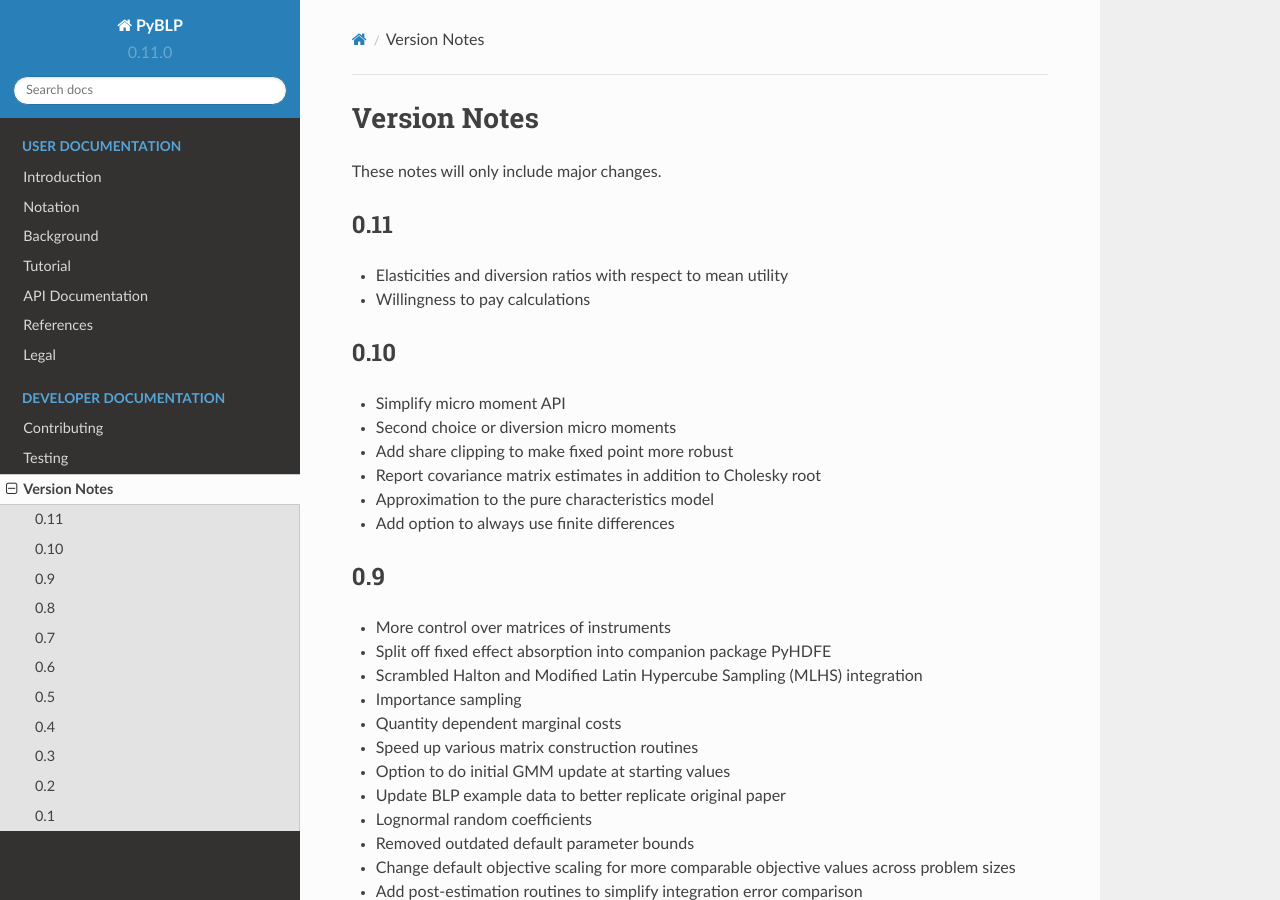
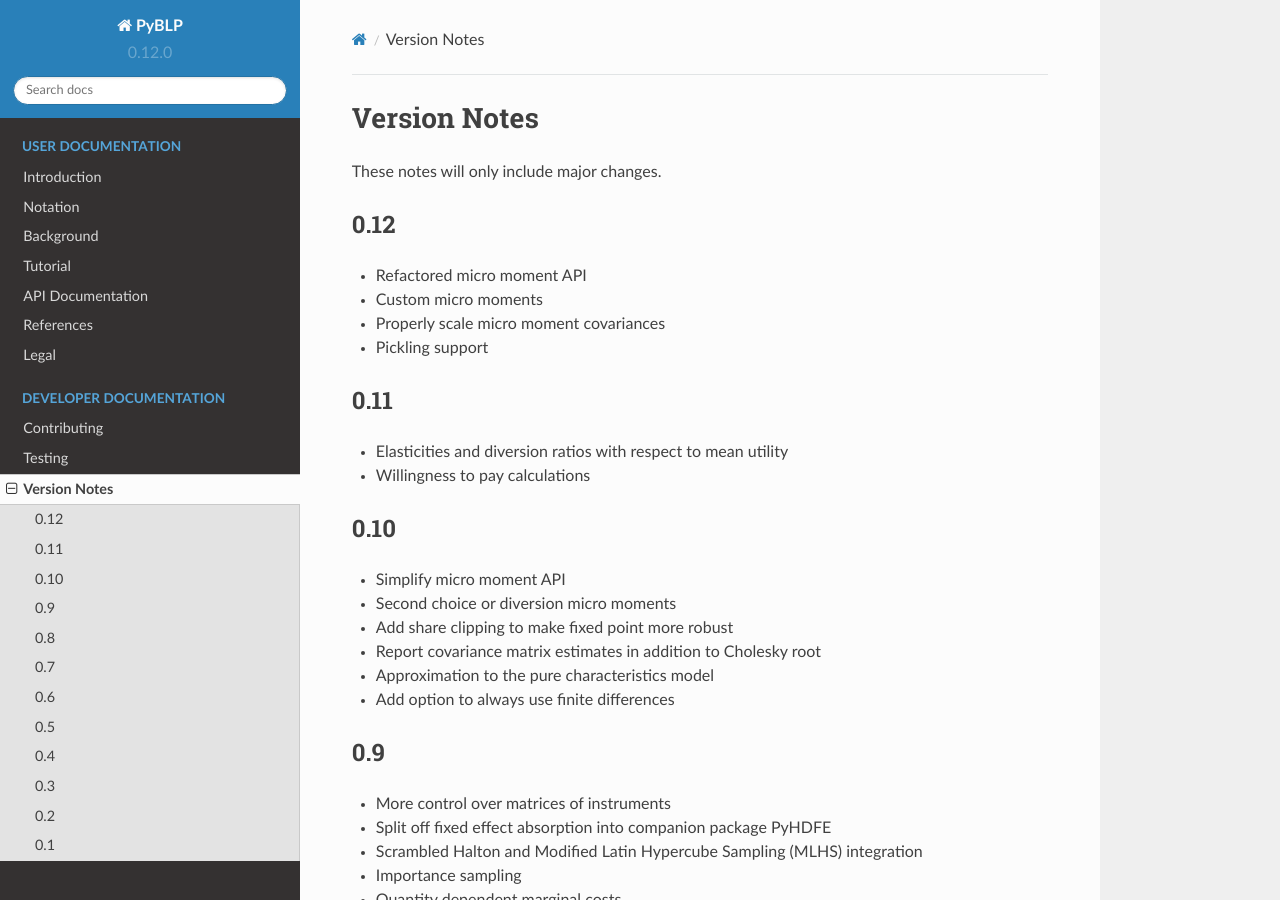
Before and after one commit to jeffgortmaker/pyblp, a Sphinx documentation site: the page built from docs/versions.rst, in a window 1280 px wide and 900 px high. Built offline with Sphinx 7.4.7 and the Read the Docs theme 2.0.0, drawn with Linux system fonts in a browser that asks for light colours.

Commit message:
REL: version bump

```diff
--- a/docs/versions.rst
+++ b/docs/versions.rst
@@ -2,6 +2,15 @@
 =============
 
 These notes will only include major changes.
+
+
+0.12
+----
+
+- Refactored micro moment API
+- Custom micro moments
+- Properly scale micro moment covariances
+- Pickling support
 
 
 0.11
--- a/pyblp/version.py
+++ b/pyblp/version.py
@@ -1,3 +1,3 @@
 """Current package version."""
 
-__version__ = '0.11.0'
+__version__ = '0.12.0'
```
Also changed, not shown: docs/notebooks/api/build_blp_instruments.ipynb, docs/notebooks/api/build_differentiation_instruments.ipynb, docs/notebooks/api/build_id_data.ipynb, docs/notebooks/api/build_integration.ipynb, docs/notebooks/api/build_matrix.ipynb, docs/notebooks/api/build_ownership.ipynb, docs/notebooks/api/data.ipynb, docs/notebooks/api/data_to_dict.ipynb, docs/notebooks/api/formulation.ipynb, docs/notebooks/api/integration.ipynb, docs/notebooks/api/iteration.ipynb, docs/notebooks/api/optimization.ipynb, docs/notebooks/api/parallel.ipynb, docs/notebooks/tutorial/blp.ipynb, 4 more files.
